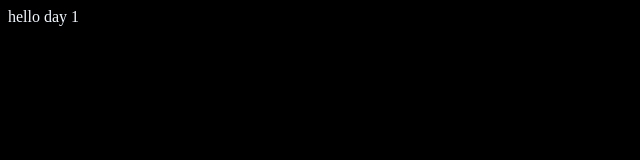
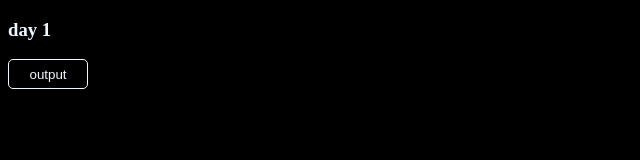
Before and after one commit to vybukhivka/advent-of-code-2024, a website built with Vite: page index.html in a window 1280 px wide. Shown: the whole page, without its empty margins (0-640 px from the left). Built offline with nearby package versions, Linux system fonts and the light colour scheme.

Commit message:
refactoring: day 1

```diff
--- a/src/day1.ts
+++ b/src/day1.ts
@@ -1,33 +1,26 @@
 import { data } from "./day1-input";
 
-export const day1 = () => {
-	const div = document.createElement("div");
-	div.classList.add("greet");
-	div.innerHTML += "hello day 1";
+export const day1 = (): number => {
+	type Columns = { left: number[]; right: number[] };
+	type Pair = [number, number];
 
-	document.body.append(div);
-
-	function createSortedColumns(data: string): {
-		left: number[];
-		right: number[];
-	} {
-		const rows = data.replaceAll("   ", " ").split("\n");
-		const left = rows.map((row: string) =>
-			Number(row.slice(0, row.indexOf(" ")).trim()),
+	function createSortedColumns(data: string): Columns {
+		const rows = data.split("\n");
+		const left = rows.map(
+			(row: string) => Number(row.slice(0, row.indexOf("   ")).trim()) || 0,
 		);
-		const right = rows.map((row: string) =>
-			Number(row.slice(row.indexOf(" ")).trim()),
+		const right = rows.map(
+			(row: string) => Number(row.slice(row.indexOf("   ")).trim()) || 0,
 		);
 
 		return { left: left.sort(), right: right.sort() };
 	}
 
-	function createPairs(left: number[], right: number[]) {
-		const pairs = [];
-		for (let i = 0; i < left.length; i++) {
-			pairs.push([left[i], right[i]]);
+	function createPairs(left: number[], right: number[]): Pair[] {
+		if (left.length !== right.length) {
+			throw new Error("Columns have different lengths");
 		}
-		return pairs;
+		return left.map((value, i) => [value, right[i]]);
 	}
 
 	function measureDistance(leftNum: number, rightNum: number): number {
@@ -39,11 +32,9 @@ export const day1 = () => {
 	const idColumns = createSortedColumns(data);
 	const idPairs = createPairs(idColumns.left, idColumns.right);
 
-	const distance = idPairs.reduce((acc, cur) => {
-		return acc + measureDistance(cur[0], cur[1]);
+	const distance = idPairs.reduce((acc, [left, right]) => {
+		return acc + measureDistance(left, right);
 	}, 0);
 
-	console.log(distance);
-
-	return true;
+	return distance;
 };
--- a/src/main.ts
+++ b/src/main.ts
@@ -1,4 +1,20 @@
 import "./style.css";
 import { day1 } from "./day1";
 
-day1();
+const h3 = document.createElement("h3");
+const btn = document.createElement("button");
+const output = document.createElement("h4");
+
+h3.className = "greet";
+h3.textContent += "day 1";
+btn.className = "btn";
+btn.textContent = "output";
+output.className = "output";
+
+document.body.append(h3);
+document.body.append(btn);
+document.body.append(output);
+
+btn.addEventListener("click", () => {
+	output.textContent = String(day1());
+});
--- a/src/style.css
+++ b/src/style.css
@@ -5,3 +5,16 @@ body {
 .greet {
 	color: aliceblue;
 }
+
+.btn {
+	background-color: black;
+	color: aliceblue;
+	border: 1px solid aliceblue;
+	border-radius: 5px;
+	width: 80px;
+	height: 30px;
+}
+
+.output {
+	color: aliceblue;
+}
```
